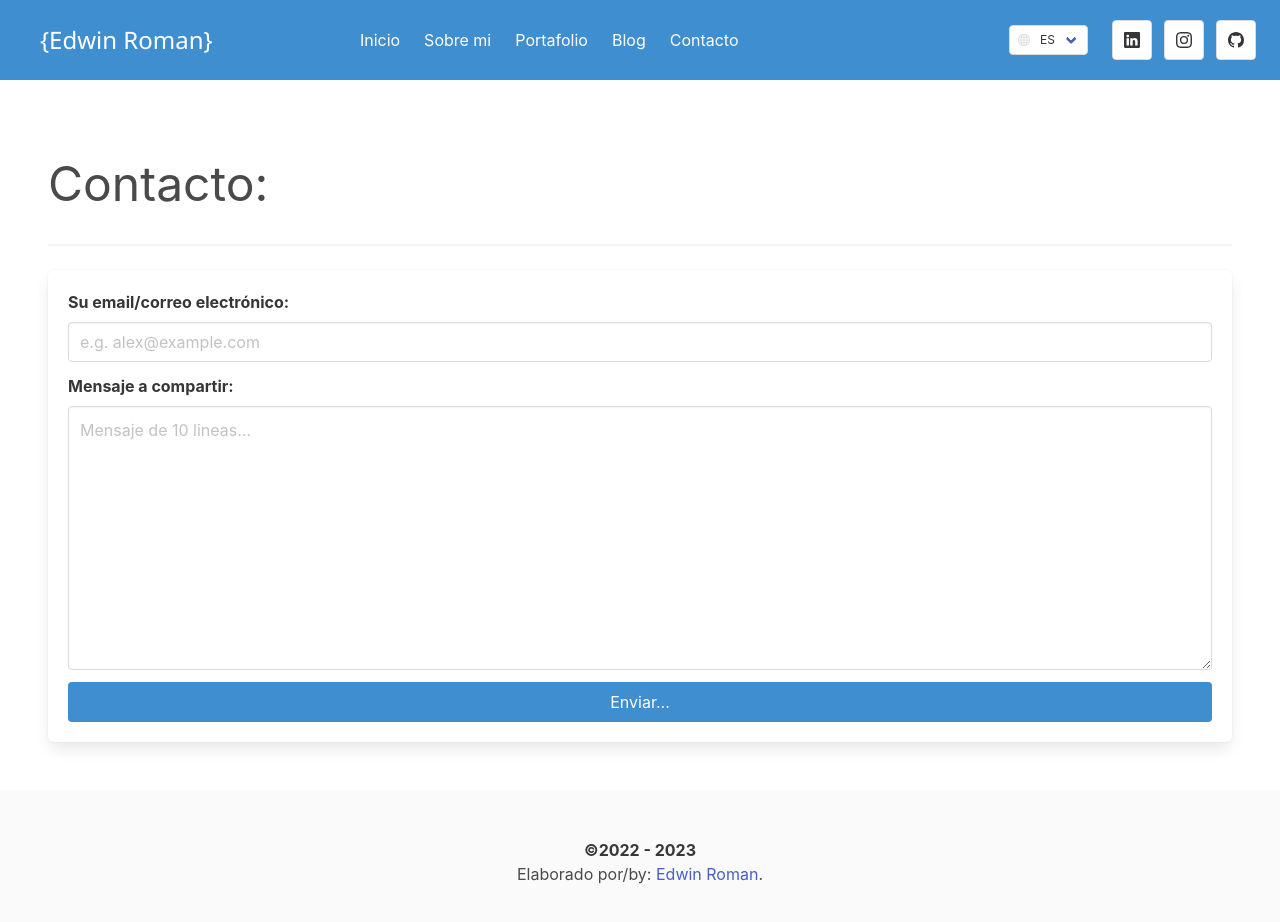
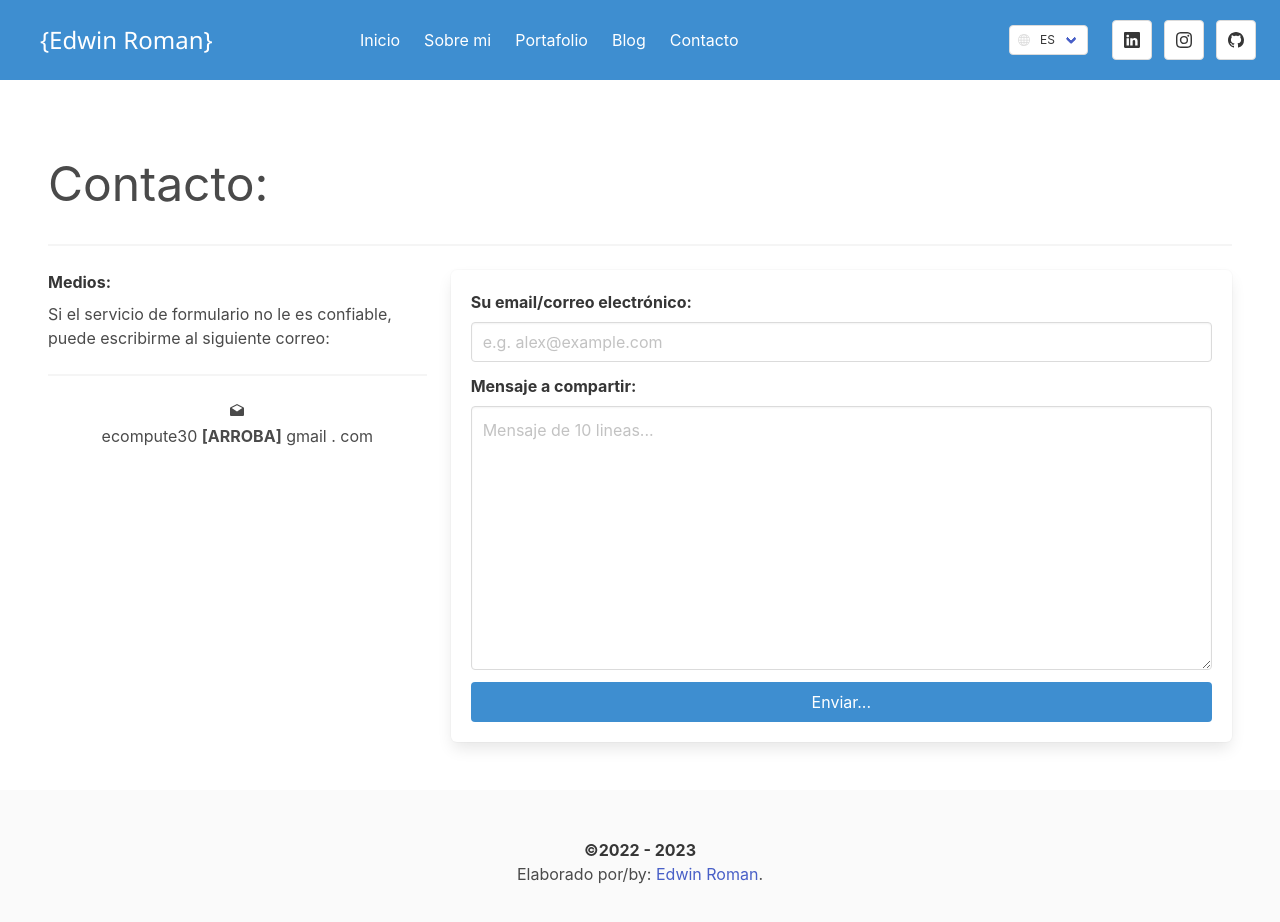
Before and after one commit to Edwinroman30/Portfolio, a React (Vite) app: page /contacto in a window 1280 px wide. Shown: the top 922 px of the page. Built offline with nearby package versions, Linux system fonts and the light colour scheme.

Commit message:
Adding information of contact and leaving a base for messaging integration

```diff
--- a/src/pages/ContactPage.tsx
+++ b/src/pages/ContactPage.tsx
@@ -1,3 +1,4 @@
+import { IoMdMailOpen } from 'react-icons/io';
 import './ContactPage.css';
 
 function ContactPage() {
@@ -5,7 +6,24 @@ function ContactPage() {
     <section className='section'>
         <h1 className='is-size-1'>Contacto:</h1>
         <hr />
+        <div className="columns is-desktop">
 
+          <div className="column  is-one-third-desktop">
+            <h3 className='label'>Medios:</h3>
+            <p>Si el servicio de formulario no le es confiable, puede escribirme al siguiente correo:</p>
+            <hr />
+
+            <div className='has-text-centered'>
+              <p>
+                <IoMdMailOpen/>
+              </p>
+              ecompute30 <b>[ARROBA]</b> gmail . com
+            </div>
+
+          </div>
+
+          {/* Form */}
+          <div className="column">
             <form className="box" action='#'>
               <div className="field">
                 <label className="label">Su email/correo electrónico:</label>
@@ -25,6 +43,9 @@ function ContactPage() {
                 <button className="button is-info is-fullwidth">Enviar...</button>
               </div>
             </form>
+          </div>
+
+        </div>
 
     </section>
   )
```
Lines whose indentation alone changed are shown as unchanged.
